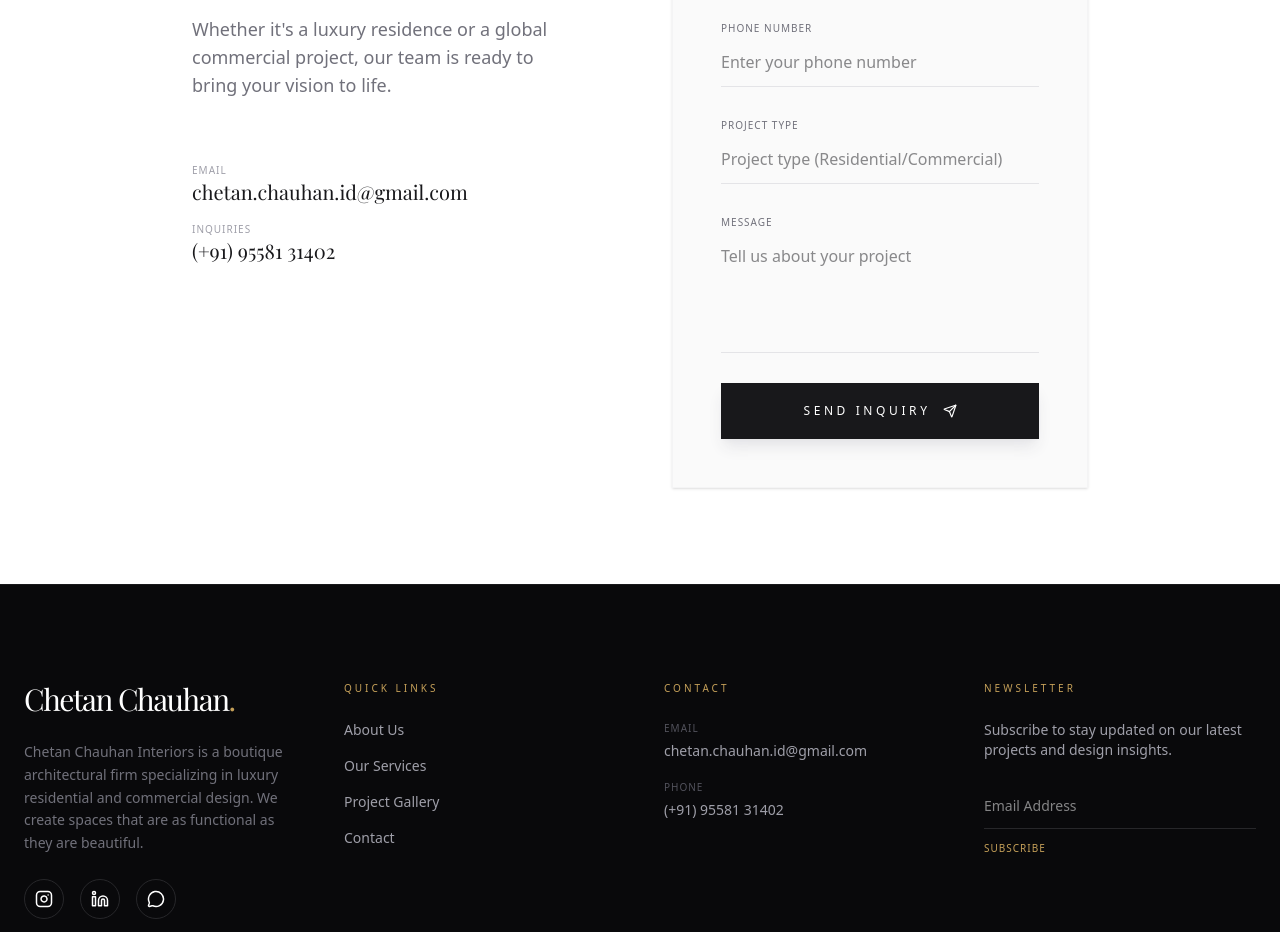
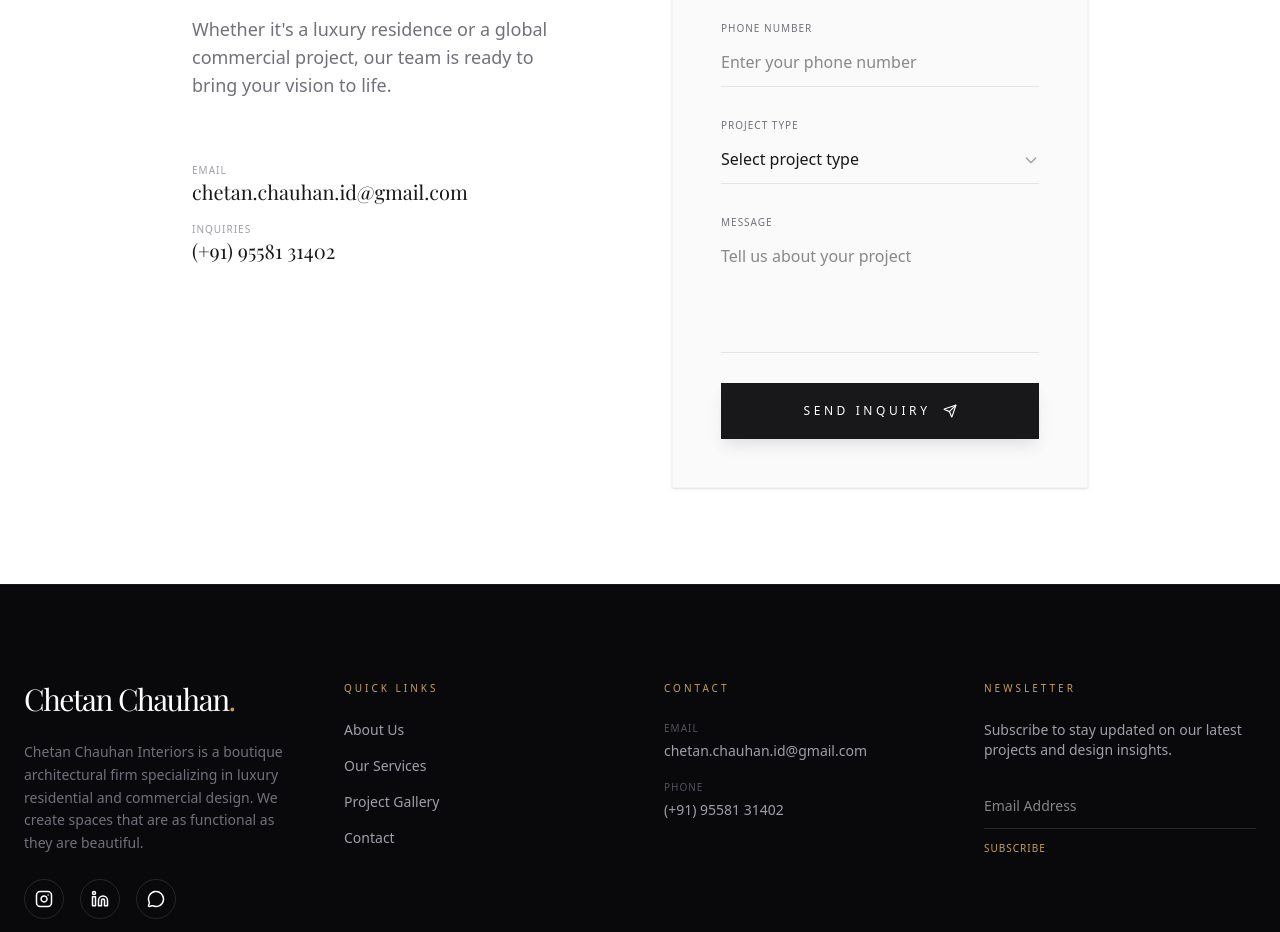
Before and after one commit to chetanchauhanid-oss/chetan-chauhan, a Next.js app: page / in a window 1280 px wide. Shown: the part 7380-8312 px from the top of the page. Built offline with nearby package versions, Linux system fonts and the light colour scheme; a web font is replaced by a local one.

Commit message:
Restore dropdown and fix success page

```diff
--- a/public/success.html
+++ b/public/success.html
@@ -24,6 +24,7 @@
             border: 1px solid #e5e5e5;
             max-width: 500px;
             width: 90%;
+            box-shadow: 0 10px 30px rgba(0, 0, 0, 0.05);
         }
 
         .icon {
@@ -48,6 +49,7 @@
         }
 
         .btn {
+            display: inline-block;
             text-decoration: none;
             color: white;
             background-color: #1a1a1a;
--- a/src/components/ContactForm.tsx
+++ b/src/components/ContactForm.tsx
@@ -85,13 +85,24 @@ export function ContactForm() {
 
                                 <div className="space-y-2">
                                     <label className="text-[10px] uppercase tracking-widest text-zinc-500 font-sans">Project Type</label>
-                                    <input
-                                        type="text"
-                                        name="service"
-                                        required
-                                        className="w-full bg-transparent border-b border-zinc-200 py-3 focus:outline-none focus:border-gold transition-colors font-sans text-zinc-900"
-                                        placeholder="Project type (Residential/Commercial)"
-                                    />
+                                    <div className="relative">
+                                        <select
+                                            name="service"
+                                            required
+                                            className="appearance-none w-full bg-transparent border-b border-zinc-200 py-3 text-zinc-900 focus:outline-none focus:border-gold transition-colors font-sans rounded-none"
+                                        >
+                                            <option value="" disabled selected>Select project type</option>
+                                            <option value="Residential">Residential Design</option>
+                                            <option value="Commercial">Commercial/Office</option>
+                                            <option value="Hospitality">Hospitality</option>
+                                            <option value="Other">Other</option>
+                                        </select>
+                                        <div className="pointer-events-none absolute inset-y-0 right-0 flex items-center text-zinc-400">
+                                            <svg className="h-4 w-4" fill="none" stroke="currentColor" viewBox="0 0 24 24">
+                                                <path strokeLinecap="round" strokeLinejoin="round" strokeWidth="2" d="M19 9l-7 7-7-7"></path>
+                                            </svg>
+                                        </div>
+                                    </div>
                                 </div>
 
                                 <div className="space-y-2">
```
